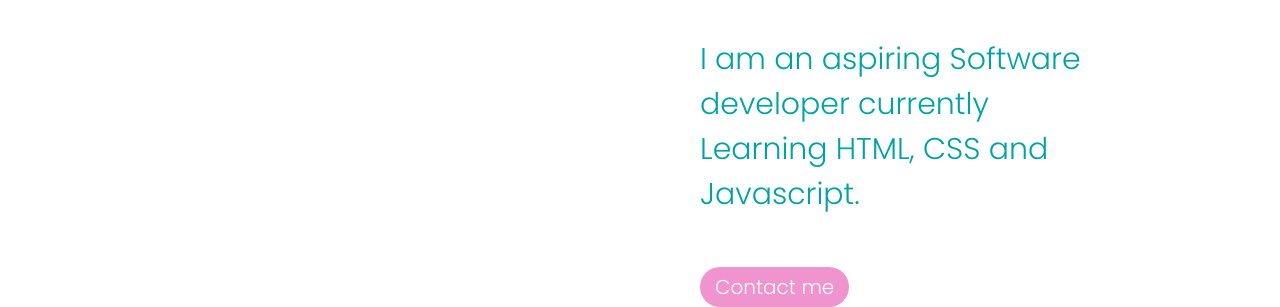
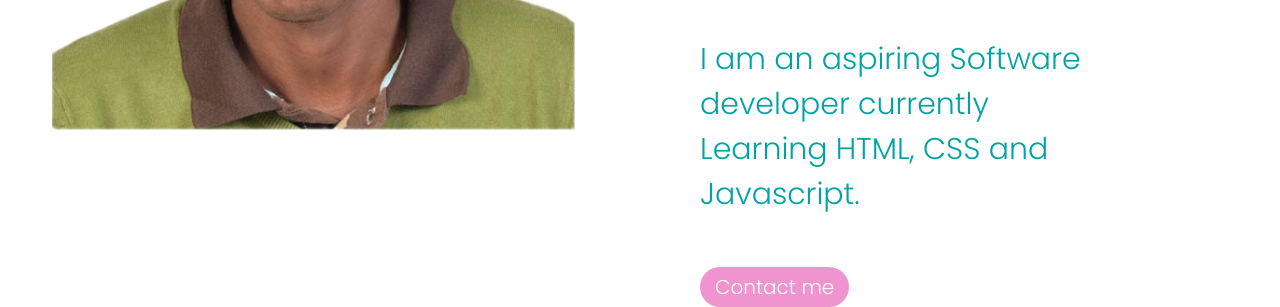
Before and after one commit to MatoG50/MartinRepo, a plain HTML site: page index.html in a window 1280 px wide. Shown: the part 633-940 px from the top of the page. Drawn offline with Linux system fonts and the light colour scheme.

Commit message:
Added profile image

```diff
--- a/index.html
+++ b/index.html
@@ -15,7 +15,7 @@
   </head>
   <body>
     <div class="main">
-      <img src="resources/MGK dv lottery.jpg" alt="Martin Githinji" />
+      <img src="MGK dv lottery.jpg" alt="Martin Githinji" />
       <div class="child">
         <h1>Hello, My name is Martin</h1>
         <p>
```
Also changed, not shown: MGK dv lottery.jpg (added).
